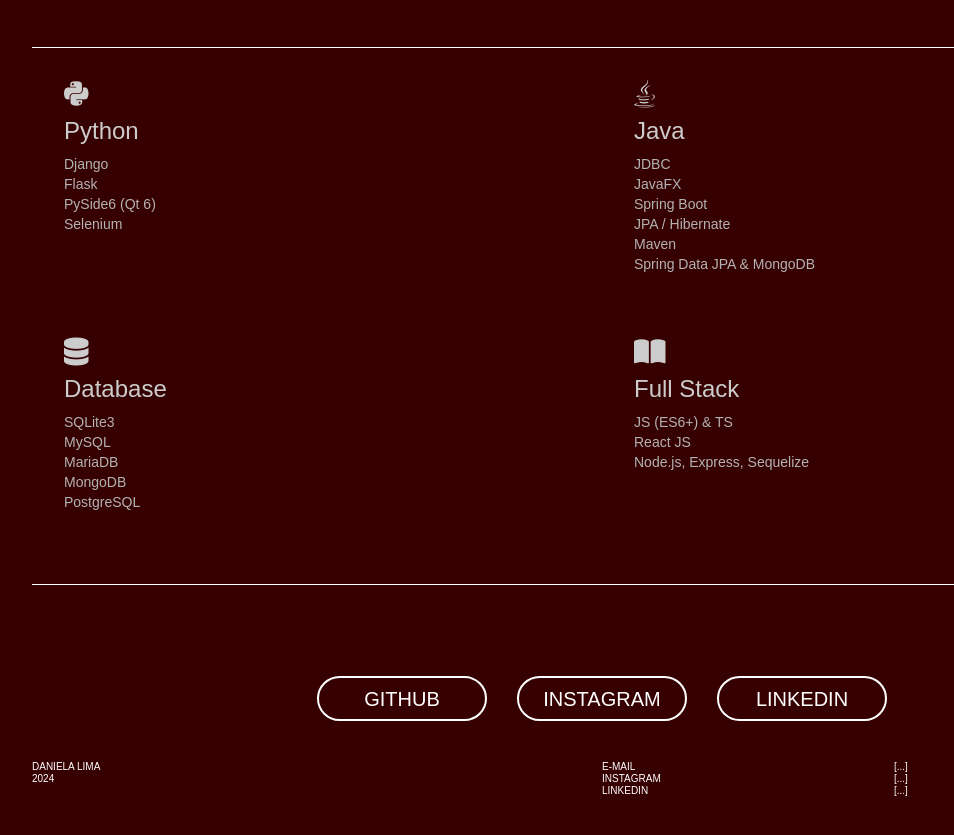
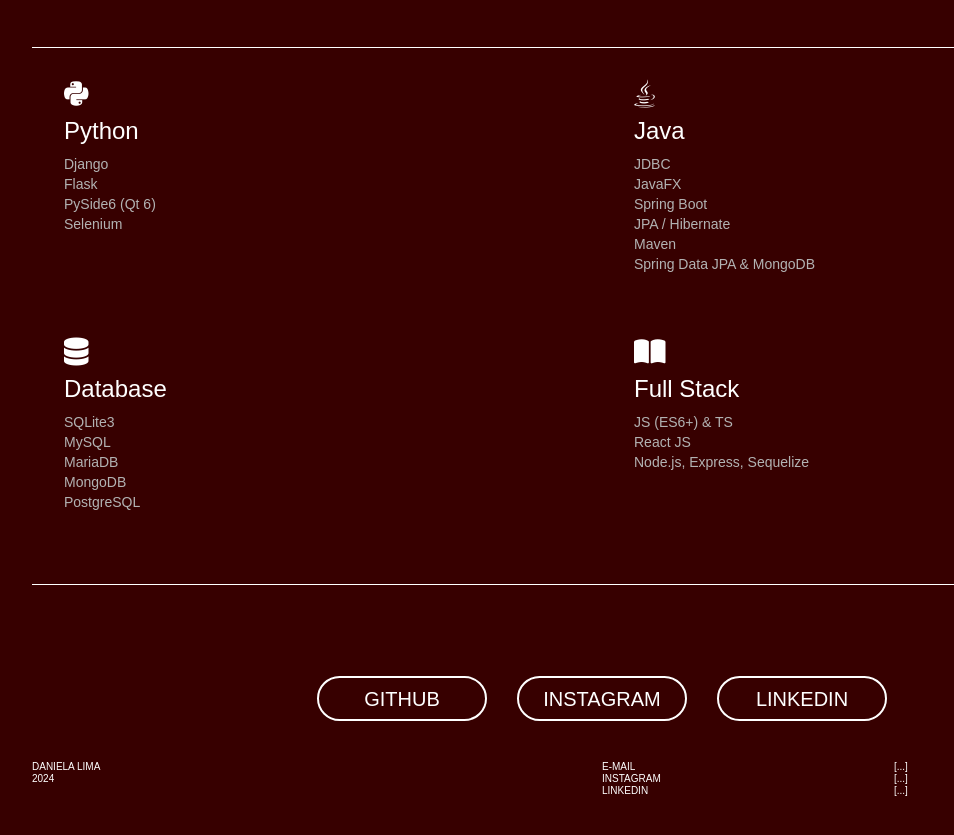
Before and after one commit to mrslima/portifolio, a plain HTML site: page index.html in a window 1280 px wide. Shown: the part 3170-4005 px from the top of the page, without its empty margins (38-992 px from the left). Drawn offline with nearby package versions, Linux system fonts and the light colour scheme; a web font is replaced by a local one.

Commit message:
Update style.css

```diff
--- a/css/style.css
+++ b/css/style.css
@@ -3992,7 +3992,7 @@ ul:not([data-enhanced]) article::after {
 }
 
 article {
-  color: hsl(0 0% 80%);
+  color: hsl(0 0% 100%);
   padding: 1rem;
   display: grid;
   gap: 0.5rem;
```
